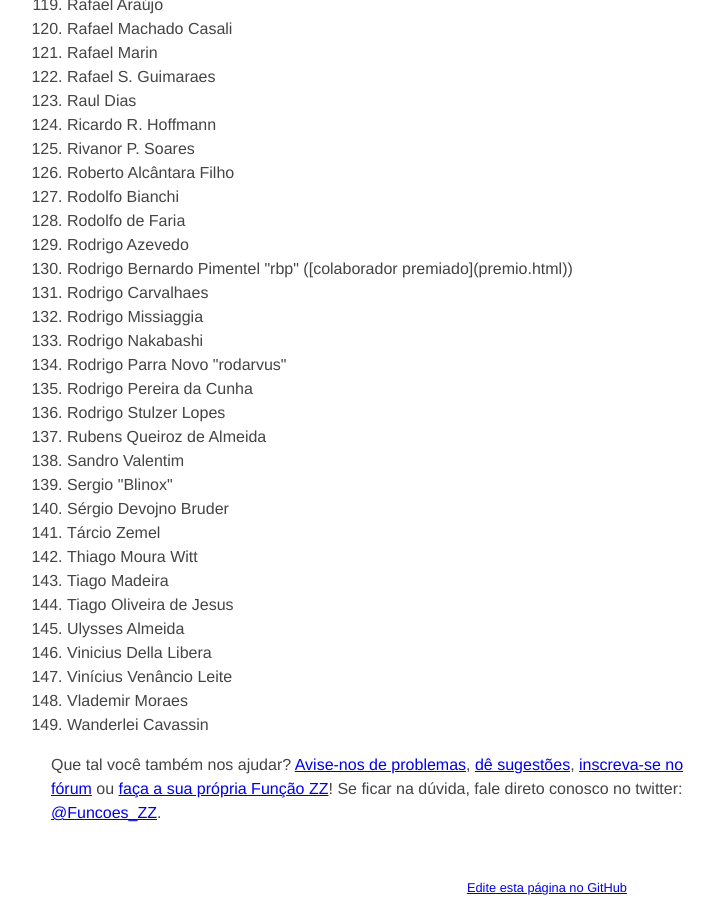
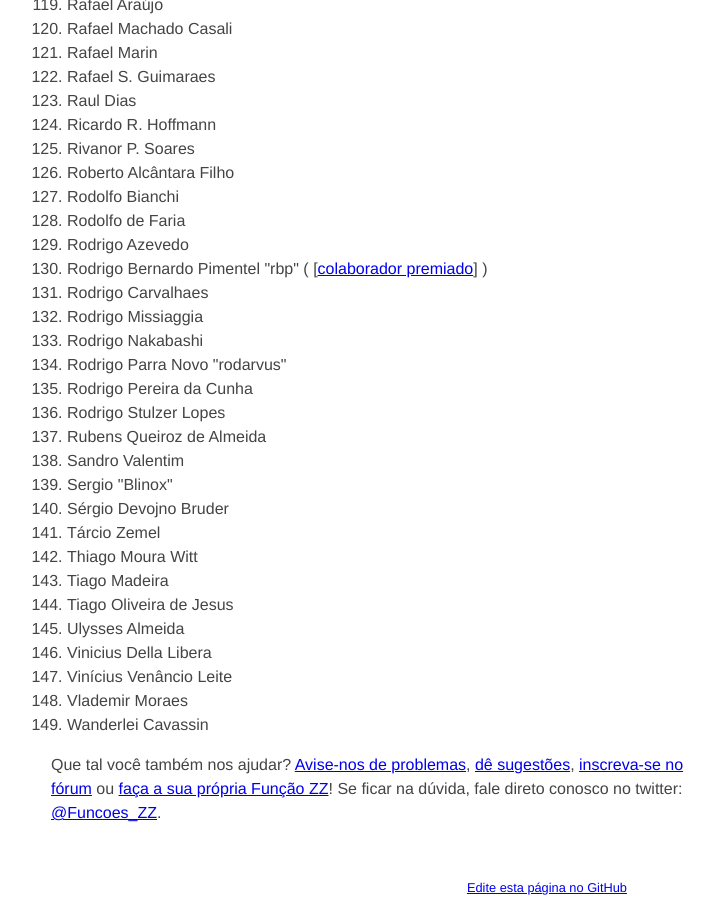
Before and after one commit to funcoeszz/funcoeszz.github.io, a Jekyll site: the page built from thanks.html, in a window 1280 px wide and 900 px high, scrolled down 3426 px. Shown: the whole window, without its empty margins (269-984 px from the left). Built offline with Jekyll 4.4.1, drawn with Linux system fonts in a browser that asks for light colours; part of the change alters nothing that is shown.

Commit message:
thanks - restabelecendo link do premiado.

```diff
--- a/thanks.html
+++ b/thanks.html
@@ -142,7 +142,7 @@ redirect_from: /equipe.html
 <li>Rodolfo Bianchi</li>
 <li>Rodolfo de Faria</li><!-- zz -->
 <li>Rodrigo Azevedo</li><!-- testes Ubuntu -->
-<li>Rodrigo Bernardo Pimentel "rbp" ([colaborador premiado](premio.html))</li><!-- zz, zzbot, >&- -->
+<li>Rodrigo Bernardo Pimentel "rbp" ( [<a href="premio.html">colaborador premiado</a>] )</li><!-- zz, zzbot, >&- -->
 <li>Rodrigo Carvalhaes</li>
 <li>Rodrigo Missiaggia</li><!-- zz, zzcelulartim -->
 <li>Rodrigo Nakabashi</li>
```
